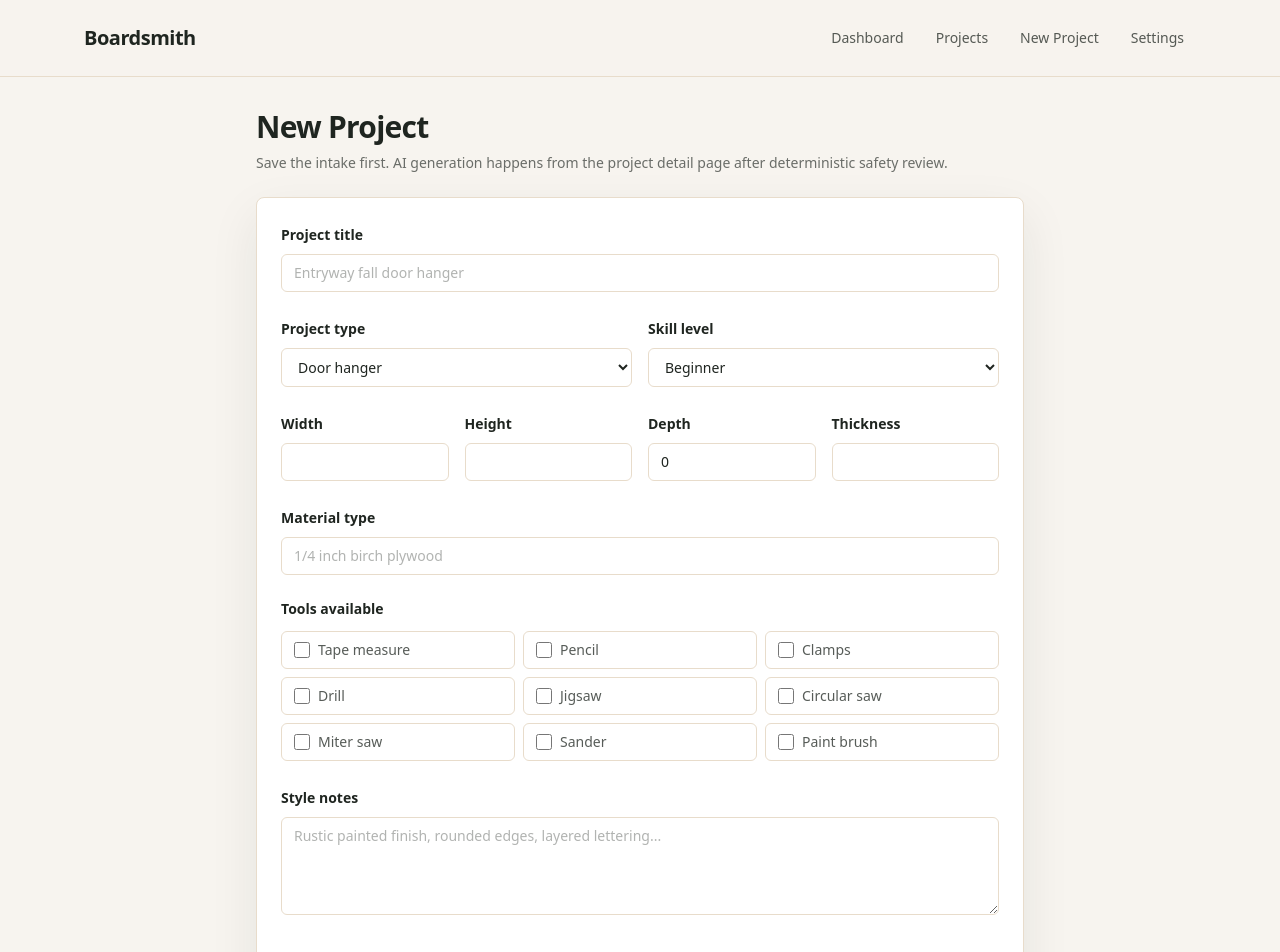
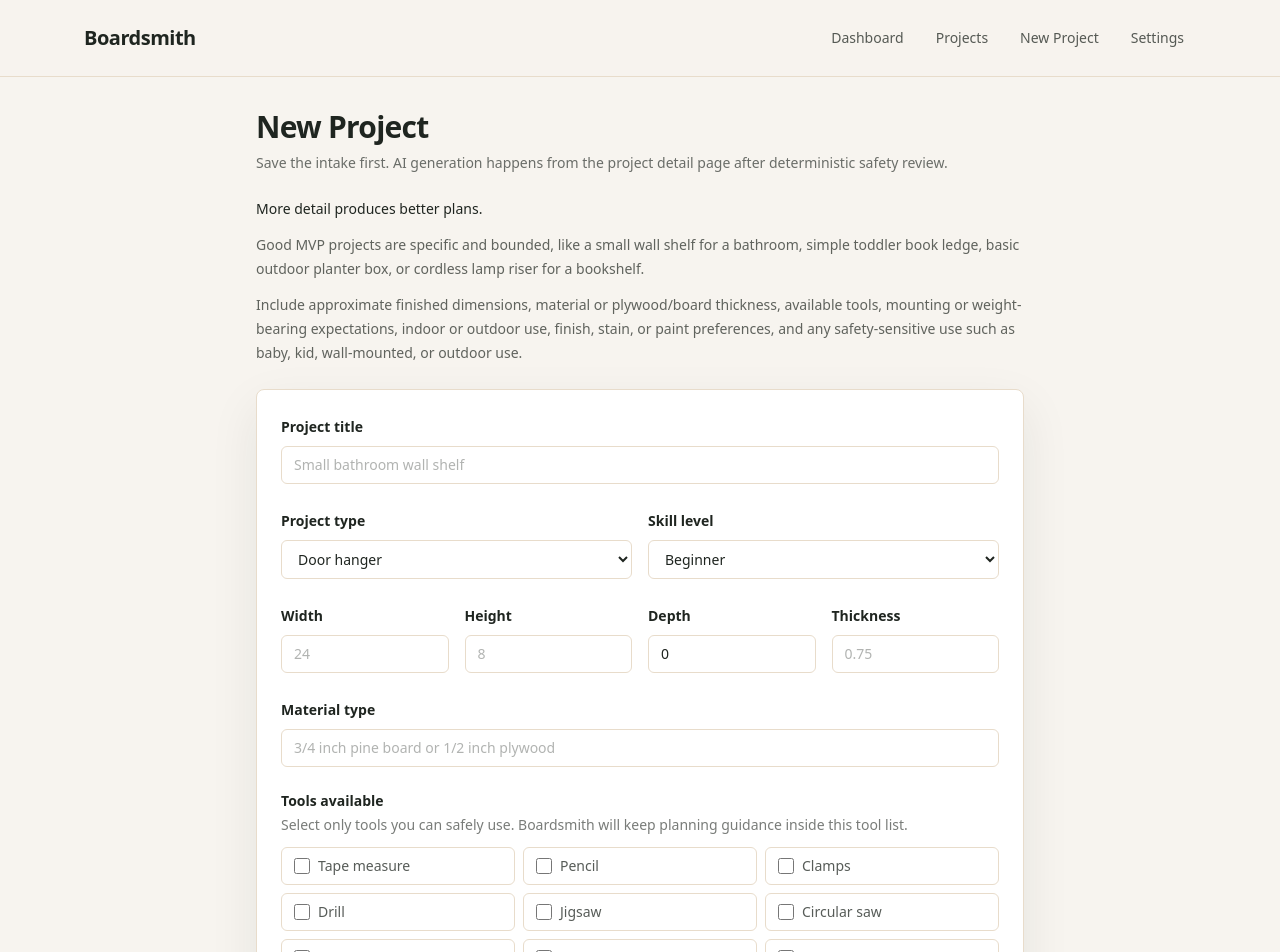
Before and after one commit to byonk19-svg/Boardsmith, a Next.js app: page /projects/new in a window 1280 px wide. Shown: the top 952 px of the page. Built offline with nearby package versions, Linux system fonts and the light colour scheme.

Commit message:
Polish project examples and template guidance

```diff
--- a/app/projects/[id]/page.tsx
+++ b/app/projects/[id]/page.tsx
@@ -26,7 +26,8 @@ export default async function ProjectDetailPage({
   const plans = await listGeneratedPlans(project.id);
   const planReviews = plans.map((plan) => buildPlanReview(project, plan));
   const latestPlanReview = planReviews.length > 0 ? (planReviews.find((entry) => entry.plan.is_latest) ?? planReviews[0]) : null;
-  const buildModel = latestPlanReview?.buildModel ?? createBuildModelDraft(project, getTemplateHint(project.project_type), calculateSafetyReviewFlags(project));
+  const templateHint = getTemplateHint(project.project_type);
+  const buildModel = latestPlanReview?.buildModel ?? createBuildModelDraft(project, templateHint, calculateSafetyReviewFlags(project));
   const buildModelSource = latestPlanReview?.buildModelSource ?? "derived";
 
   return (
@@ -71,6 +72,8 @@ export default async function ProjectDetailPage({
           </p>
         </div>
       </section>
+
+      <TemplateGuidancePanel projectTypeLabel={projectTypeLabels[project.project_type]} assumptions={templateHint.assumptions} cautions={templateHint.cautions} />
 
       <BuildModelView buildModel={buildModel} source={buildModelSource} />
 
@@ -127,6 +130,37 @@ function buildPlanReview(project: Project, plan: GeneratedProjectPlanRecord) {
     review: summarizeGeneratedPlanReview(plan.plan_json, buildModel, { buildModelSource }),
     exportReadiness: summarizeExportReadiness(plan.plan_json, buildModel, { buildModelSource }),
   };
+}
+
+function TemplateGuidancePanel({ projectTypeLabel, assumptions, cautions }: { projectTypeLabel: string; assumptions: string[]; cautions: string[] }) {
+  return (
+    <section className="rounded-lg border border-sawdust bg-white p-5">
+      <div className="flex flex-col gap-4 lg:flex-row lg:items-start lg:justify-between">
+        <div className="max-w-2xl">
+          <h2 className="text-lg font-semibold text-ink">Template Guidance</h2>
+          <p className="mt-2 text-sm leading-6 text-ink/65">
+            Planning guidance, not a finished plan. Boardsmith uses the {projectTypeLabel.toLowerCase()} template to organize assumptions, cautions, and future review checks.
+          </p>
+        </div>
+        <div className="text-sm leading-6 text-ink/65">
+          <p>Project intake is what you entered.</p>
+          <p>AI-generated plan output appears after generation.</p>
+          <p>Plan Review and Export Readiness check the saved plan.</p>
+        </div>
+      </div>
+
+      <div className="mt-4 grid gap-5 lg:grid-cols-2">
+        <div>
+          <h3 className="text-sm font-semibold uppercase tracking-wide text-ink/55">Template assumptions</h3>
+          <List items={assumptions} />
+        </div>
+        <div>
+          <h3 className="text-sm font-semibold uppercase tracking-wide text-ink/55">Template cautions</h3>
+          <List items={cautions} />
+        </div>
+      </div>
+    </section>
+  );
 }
 
 function ProjectIntakeCard({ project }: { project: Project }) {
--- a/app/projects/new/page.tsx
+++ b/app/projects/new/page.tsx
@@ -8,9 +8,20 @@ export default function NewProjectPage() {
         <p className="mt-2 text-sm text-ink/65">Save the intake first. AI generation happens from the project detail page after deterministic safety review.</p>
       </div>
 
+      <section className="space-y-3 text-sm leading-6 text-ink/70">
+        <p className="font-medium text-ink">More detail produces better plans.</p>
+        <p>
+          Good MVP projects are specific and bounded, like a small wall shelf for a bathroom, simple toddler book ledge, basic outdoor planter box, or cordless lamp riser for a bookshelf.
+        </p>
+        <p>
+          Include approximate finished dimensions, material or plywood/board thickness, available tools, mounting or weight-bearing expectations, indoor or outdoor use,
+          finish, stain, or paint preferences, and any safety-sensitive use such as baby, kid, wall-mounted, or outdoor use.
+        </p>
+      </section>
+
       <form action="/projects/create" method="post" className="space-y-6 rounded-lg border border-sawdust bg-white p-6 shadow-soft">
         <Field label="Project title">
-          <input name="title" required minLength={2} className="input" placeholder="Entryway fall door hanger" />
+          <input name="title" required minLength={2} className="input" placeholder="Small bathroom wall shelf" />
         </Field>
 
         <div className="grid gap-4 sm:grid-cols-2">
@@ -37,25 +48,26 @@ export default function NewProjectPage() {
 
         <div className="grid gap-4 sm:grid-cols-4">
           <Field label="Width">
-            <input name="width_inches" required type="number" min="0.1" max="240" step="0.125" className="input" />
+            <input name="width_inches" required type="number" min="0.1" max="240" step="0.125" className="input" placeholder="24" />
           </Field>
           <Field label="Height">
-            <input name="height_inches" required type="number" min="0.1" max="240" step="0.125" className="input" />
+            <input name="height_inches" required type="number" min="0.1" max="240" step="0.125" className="input" placeholder="8" />
           </Field>
           <Field label="Depth">
             <input name="depth_inches" required type="number" min="0" max="240" step="0.125" className="input" defaultValue="0" />
           </Field>
           <Field label="Thickness">
-            <input name="material_thickness_inches" required type="number" min="0.03125" max="12" step="0.03125" className="input" />
+            <input name="material_thickness_inches" required type="number" min="0.03125" max="12" step="0.03125" className="input" placeholder="0.75" />
           </Field>
         </div>
 
         <Field label="Material type">
-          <input name="material_type" required minLength={2} className="input" placeholder="1/4 inch birch plywood" />
+          <input name="material_type" required minLength={2} className="input" placeholder="3/4 inch pine board or 1/2 inch plywood" />
         </Field>
 
         <fieldset>
           <legend className="text-sm font-semibold text-ink">Tools available</legend>
+          <p className="mt-1 text-sm text-ink/60">Select only tools you can safely use. Boardsmith will keep planning guidance inside this tool list.</p>
           <div className="mt-3 grid gap-2 sm:grid-cols-3">
             {toolOptions.map((tool) => (
               <label key={tool} className="flex items-center gap-2 rounded-md border border-sawdust px-3 py-2 text-sm text-ink/75">
@@ -67,11 +79,11 @@ export default function NewProjectPage() {
         </fieldset>
 
         <Field label="Style notes">
-          <textarea name="style_notes" rows={4} className="input" placeholder="Rustic painted finish, rounded edges, layered lettering..." />
+          <textarea name="style_notes" rows={4} className="input" placeholder="Painted white finish, rounded front corners, hidden brackets if possible..." />
         </Field>
 
         <Field label="Intended use">
-          <textarea name="intended_use" required rows={4} className="input" placeholder="Indoor front door decoration for seasonal use..." />
+          <textarea name="intended_use" required rows={4} className="input" placeholder="Indoor bathroom shelf for light towels; wall-mounted into studs if possible..." />
         </Field>
 
         <button type="submit" className="rounded-md bg-moss px-4 py-2 text-sm font-semibold text-white hover:bg-moss/90">
```
Also changed, not shown: 2 other files (tests, documents, lock files or other folders).
